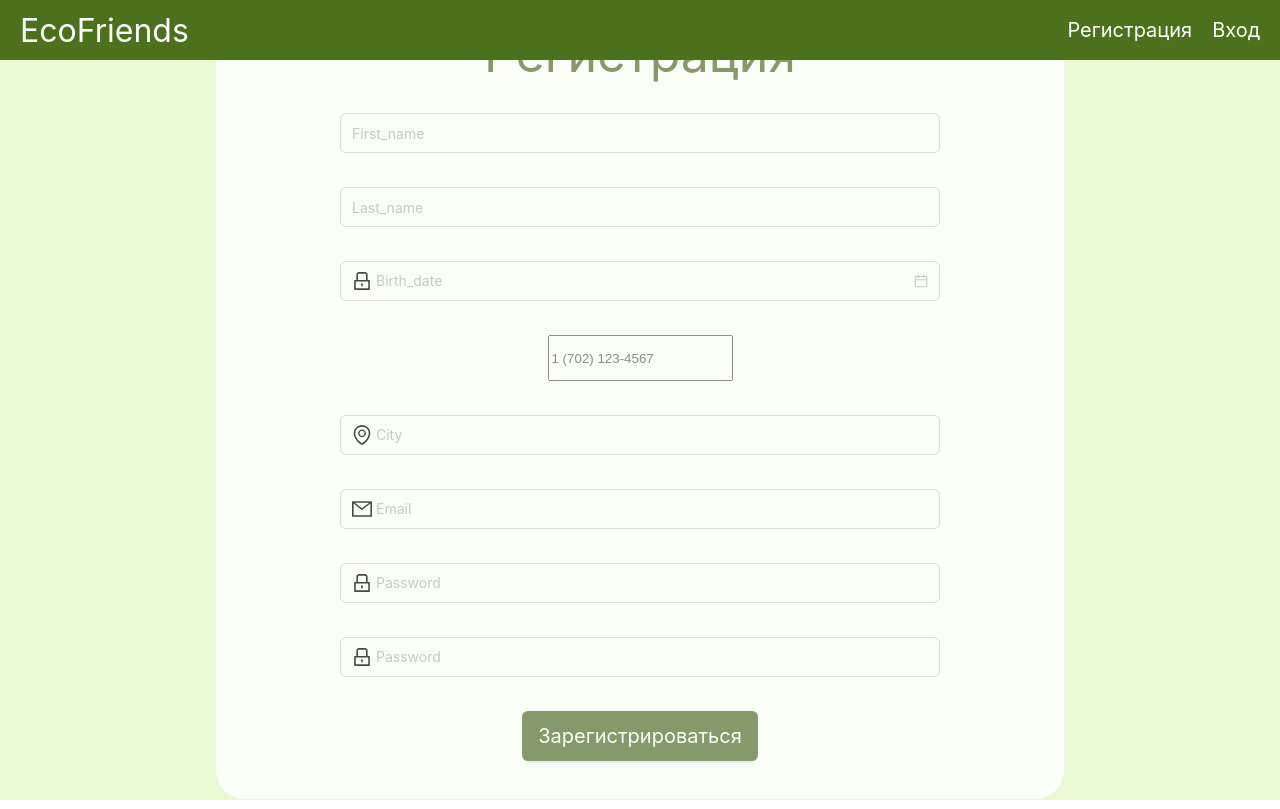
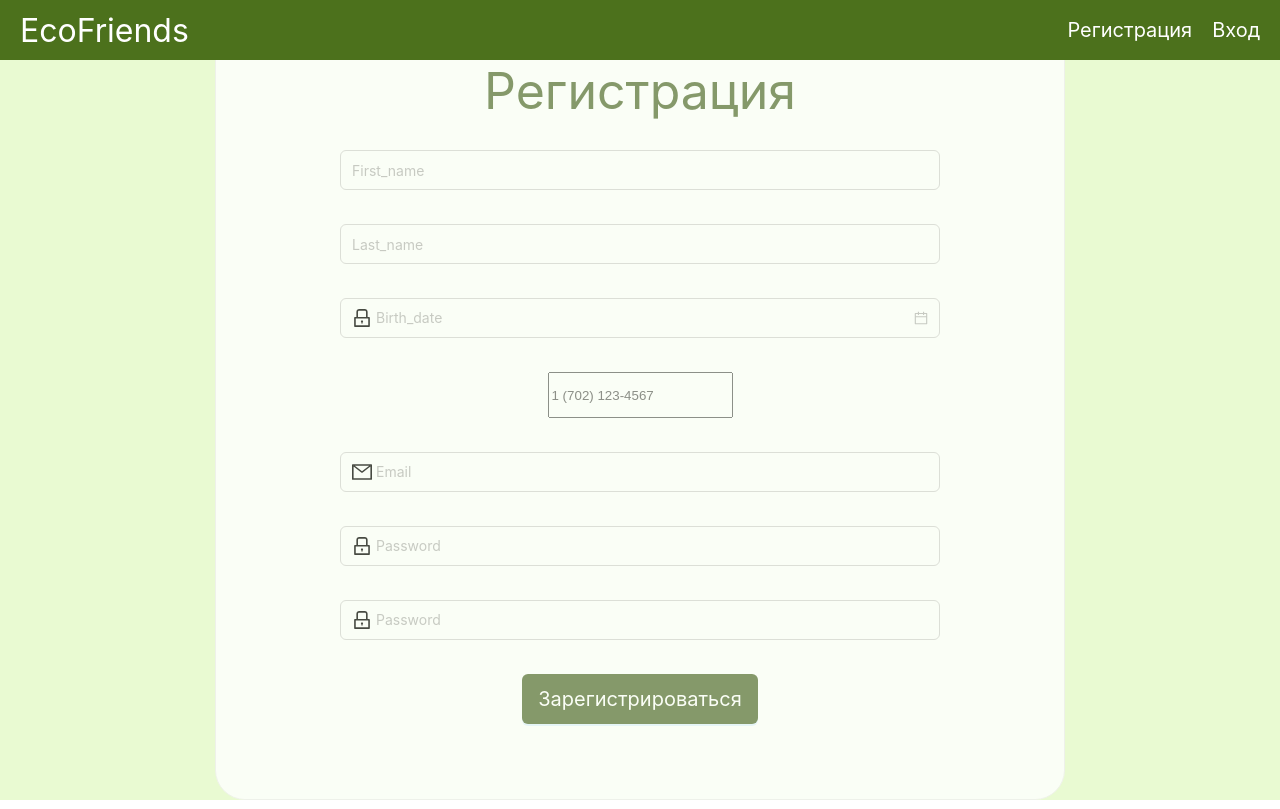
Before and after one commit to GambrinusUp/eco_frontend, a React (Create React App) app: page /registration in a window 1280 px wide. Built offline with nearby package versions, Linux system fonts and the light colour scheme.

Commit message:
Fix Запросы корректно отправляются

```diff
--- a/src/api/authorizeAPI.js
+++ b/src/api/authorizeAPI.js
@@ -6,9 +6,8 @@ function registration(first_name, last_name, birthDate, phone, city, email, pass
     return axios.post(API_URL + "account/register", {
         "first_name": first_name,
         "last_name": last_name,
-        "birthDate": "2023-06-04",
+        "birth_date": birthDate,
         "phone": phone,
-        "city": city,
         "email": email,
         "password": password
     })
--- a/src/pages/Registration.js
+++ b/src/pages/Registration.js
@@ -1,6 +1,6 @@
 import styles from './style.module.css'
 import {Button, Card, DatePicker, Form, Input, message} from "antd";
-import {EnvironmentOutlined, LockOutlined, MailOutlined} from "@ant-design/icons";
+import {LockOutlined, MailOutlined} from "@ant-design/icons";
 import {useEffect} from "react";
 import {useDispatch, useSelector} from "react-redux";
 import {useNavigate} from "react-router-dom";
@@ -23,7 +23,7 @@ const Registration = () => {
     };
 
     const onFinish = (values) => {
-        console.log(values.birth_date.format(dateFormat));
+        //console.log(values.birth_date.format(dateFormat));
         console.log(values.phone_number.replace(/^(\d{1,3})(\d{3})(\d{3})(\d{2})(\d{2})$/, '+$1($2)$3-$4-$5'));
         console.log(values);
         dispatch(registration1(values.first_name, values.last_name, values.birth_date.format(dateFormat),
@@ -116,20 +116,6 @@ const Registration = () => {
                             />
                         </Form.Item>
                         <Form.Item
-                            name="city"
-                            rules={[
-                                {
-                                    required: true,
-                                    message: 'Please input your City!',
-                                },
-                            ]}
-                            className={styles.regFormItem}>
-                            <Input
-                                prefix={<EnvironmentOutlined style={{ fontSize: '20px'}}/>}
-                                placeholder="City"
-                                style={{ height: "40px" }}/>
-                        </Form.Item>
-                        <Form.Item
                             name="email"
                             rules={[
                                 {
```
